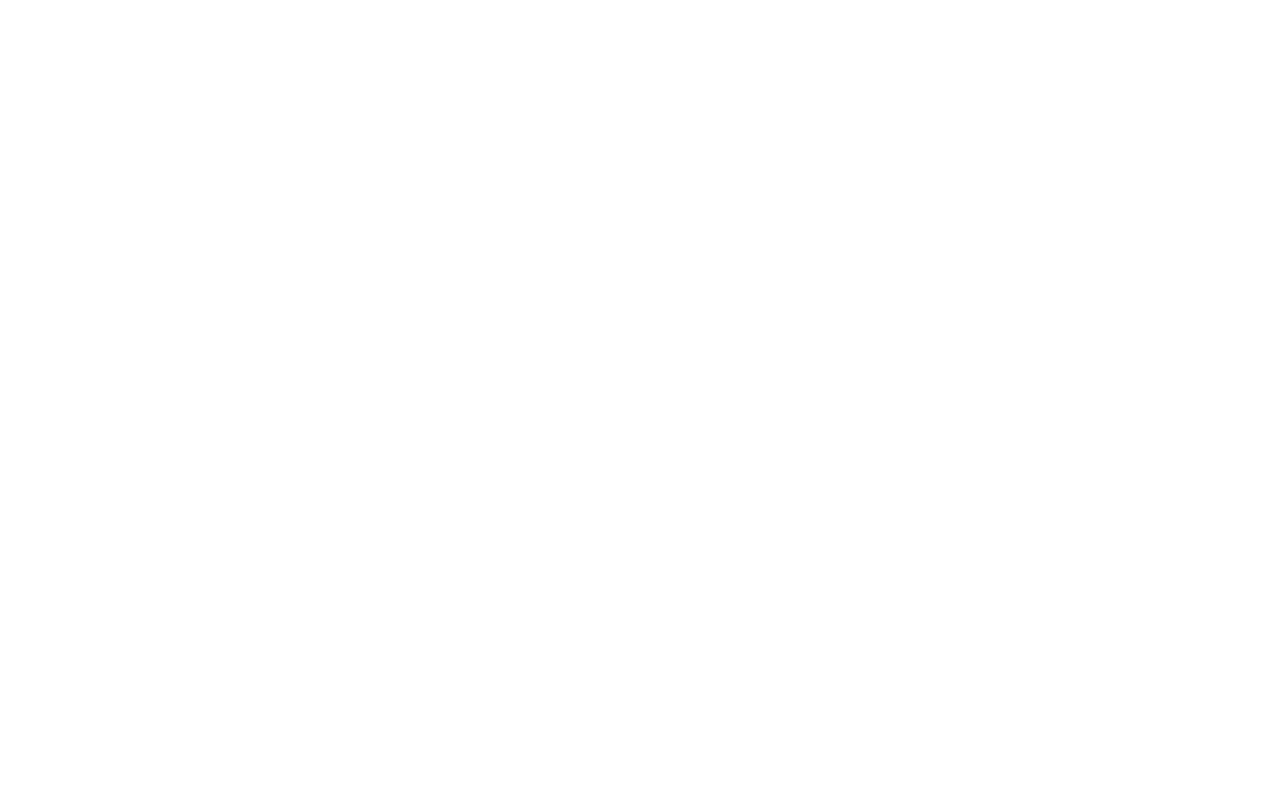
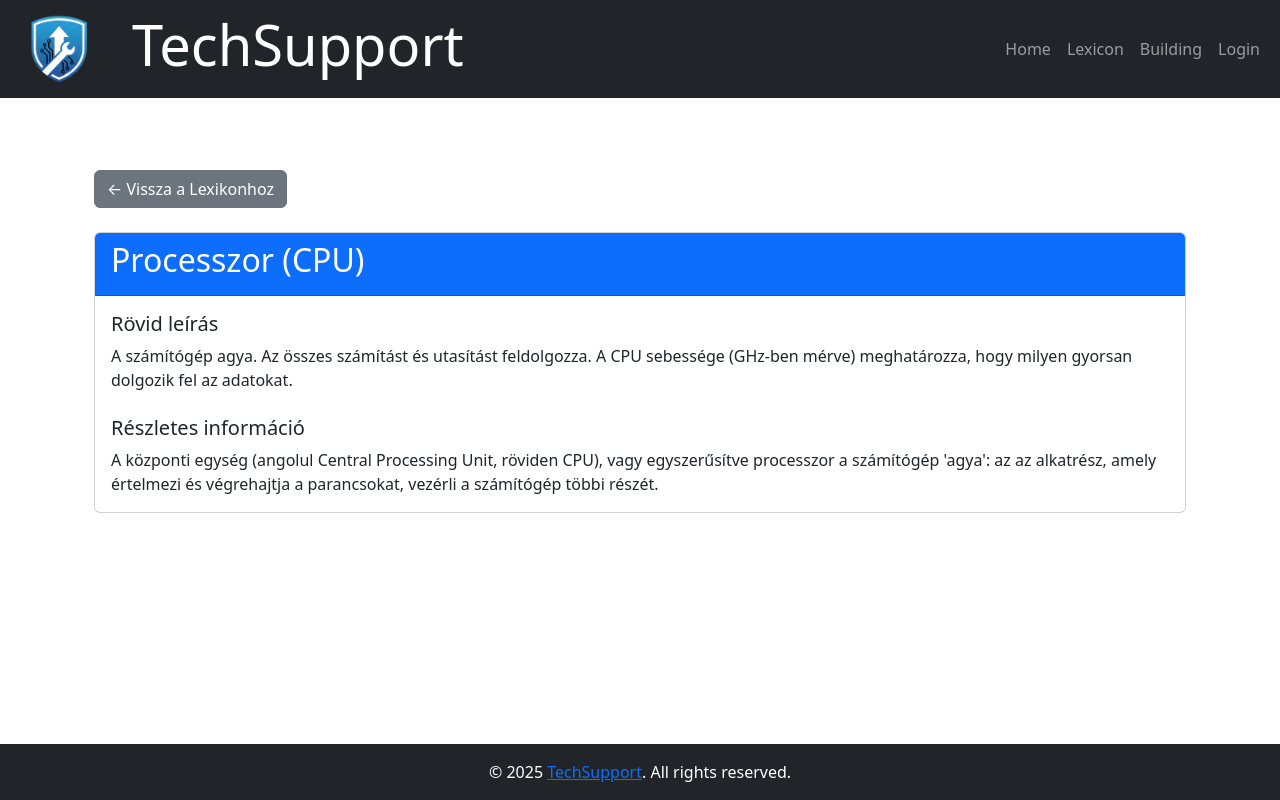
Before and after one commit to Atmerium/TechSupport_Frontend, a React (Vite) app: page /lexicon/1 in a window 1280 px wide. Before the commit this address had no page. Built offline with nearby package versions, Linux system fonts and the light colour scheme.

Commit message:
Alkatrészek részletesebb leírása külön oldalon

```diff
--- a/src/App.tsx
+++ b/src/App.tsx
@@ -3,6 +3,7 @@
 import Layout from './Pages/Layout';
 import Welcome from './Pages/Welcome';
 import Lexicon from './Pages/Lexicon';
+import Details from './Pages/Details';
 import Building from './Pages/Building';
 import Login from './Pages/Login';
 import { AuthProvider, useAuth } from './Context/AuthContext';
@@ -32,7 +33,9 @@
             </ProtectedRoute>
           } />
           <Route path="lexicon" element={<Lexicon />} />
+          <Route path="lexicon/:id" element={<Details />} />
           <Route path="building" element={<Building />} />
+          <Route path="building/:category" element={<Building />} />
         </Route>
       </Routes>
     </AuthProvider>
--- a/src/Pages/Building.tsx
+++ b/src/Pages/Building.tsx
@@ -1,10 +1,50 @@
+import { useParams, NavLink } from 'react-router';
+
 const Building = () => {
+    const { category } = useParams();
+
+    const categories = [
+        { id: 'office', label: 'Irodai / Otthoni' },
+        { id: 'gamer', label: 'Gamer' },
+    ];
+
+    const currentCategory = categories.find(c => c.id === category);
+
     return (
         <div className="p-5">
-            <h2>Building Page</h2>
-            <p>Information about building computers will be displayed here.</p>
+            <h2 className="text-2xl font-bold mb-4">Számítógép Összeállítás</h2>
+
+            {/* Category Navbar */}
+            <div className="flex flex-wrap gap-2 mb-6 border-b pb-4">
+                {categories.map((cat) => (
+                    <NavLink
+                        key={cat.id}
+                        to={`/building/${cat.id}`}
+                        className={({ isActive }) => `px-4 py-2 rounded-lg transition-colors duration-200 font-medium ${
+                            isActive
+                                ? 'bg-blue-600 text-white shadow-md'
+                                : 'bg-gray-200 text-gray-700 hover:bg-gray-300'
+                        }`}
+                    >
+                        {cat.label}
+                    </NavLink>
+                ))}
+            </div>
+
+            <div className="mt-4">
+                {currentCategory ? (
+                    <>
+                        <h3 className="text-xl">Kiválasztott kategória: <span className="font-semibold">{currentCategory.label}</span></h3>
+                        <p className="mt-2 text-gray-600">
+                            Itt jelennek majd meg a(z) {currentCategory.label.toLowerCase()} konfigurációhoz tartozó információk és alkatrészek.
+                        </p>
+                    </>
+                ) : (
+                    <p className="text-gray-600">Kérlek válassz egy kategóriát a fenti lehetőségek közül.</p>
+                )}
+            </div>
         </div>
     );
-}   ;
+};
 
 export default Building;
--- /dev/null
+++ b/src/Pages/Details.tsx
@@ -0,0 +1,47 @@
+import { useParams, useNavigate } from 'react-router';
+import { componentsData } from '../data/componentsData';
+
+const Details = () => {
+    const { id } = useParams<{ id: string }>();
+    const navigate = useNavigate();
+
+    // Find the component based on the ID from the URL
+    // Convert id to number since useParams returns string
+    const component = componentsData.find(c => c.id === Number(id));
+
+    if (!component) {
+        return (
+            <div className="container mt-5">
+                <div className="alert alert-danger">
+                    Alkatrész nem található!
+                    <button className="btn btn-outline-secondary ms-3" onClick={() => navigate('/lexicon')}>
+                        Vissza a Lexikonhoz
+                    </button>
+                </div>
+            </div>
+        );
+    }
+
+    return (
+        <div className="container mt-5">
+            <button className="btn btn-secondary mb-4" onClick={() => navigate('/lexicon')}>
+                &larr; Vissza a Lexikonhoz
+            </button>
+
+            <div className="card">
+                <div className="card-header bg-primary text-white">
+                    <h2>{component.name}</h2>
+                </div>
+                <div className="card-body">
+                    <h5 className="card-title">Rövid leírás</h5>
+                    <p className="card-text mb-4">{component.description}</p>
+
+                    <h5 className="card-title">Részletes információ</h5>
+                    <p className="card-text">{component.details}</p>
+                </div>
+            </div>
+        </div>
+    );
+};
+
+export default Details;
--- a/src/Pages/Lexicon.tsx
+++ b/src/Pages/Lexicon.tsx
@@ -1,36 +1,12 @@
+import { useNavigate } from 'react-router';
+import { componentsData } from '../data/componentsData';
+
 const Lexicon = () => {
-    const components = [
-        {
-            id: 1,
-            name: "Processzor (CPU)",
-            description: "A számítógép agya. Az összes számítást és utasítást feldolgozza. A CPU sebessége (GHz-ben mérve) meghatározza, hogy milyen gyorsan dolgozik fel az adatokat."
-        },
-        {
-            id: 2,
-            name: "Memória (RAM)",
-            description: "Az ideiglenes tárolóhely, ahol az aktív programok és adatok kerülnek. Minél több RAM-od van, annál több alkalmazást tudsz egyidejűleg futtatni."
-        },
-        {
-            id: 3,
-            name: "Merevlemez (HDD/SSD)",
-            description: "Az állandó tárolóhely, ahol az operációs rendszer és az összes fájlod tárolódik. Az SSD gyorsabb, mint a hagyományos HDD."
-        },
-        {
-            id: 4,
-            name: "Videokártya (GPU)",
-            description: "A grafikus feldolgozásért felelős alkatrész. Fontos a játékokhoz, videó szerkesztéshez és grafikai munkához."
-        },
-        {
-            id: 5,
-            name: "Alaplapja (Motherboard)",
-            description: "Az összes alkatrészt összeköti. Az alaplapot választva meg, hogy milyen típusú processzort és memóriát tudsz használni."
-        },
-        {
-            id: 6,
-            name: "Tápegység (PSU)",
-            description: "Az elektromos áramot biztosítja a számítógépnek. A wattszáma (W-ban mérve) meghatározza, hogy mekkora terhelést képes elbírni."
-        }
-    ];
+    const navigate = useNavigate();
+
+    const handleCardClick = (id: number) => {
+        navigate(`/lexicon/${id}`);
+    };
 
     return (
         <>
@@ -45,9 +21,13 @@
 
             <div className="container">
                 <div className="row">
-                    {components.map((component) => (
+                    {componentsData.map((component) => (
                         <div key={component.id} className="col-md-6 mb-4">
-                            <div className="card h-100">
+                            <div
+                                className="card h-100"
+                                style={{ cursor: 'pointer' }}
+                                onClick={() => handleCardClick(component.id)}
+                            >
                                 <div className="card-body">
                                     <h5 className="card-title">{component.name}</h5>
                                     <p className="card-text">{component.description}</p>
--- /dev/null
+++ b/src/data/componentsData.ts
@@ -0,0 +1,38 @@
+export const componentsData = [
+    {
+        id: 1,
+        name: "Processzor (CPU)",
+        description: "A számítógép agya. Az összes számítást és utasítást feldolgozza. A CPU sebessége (GHz-ben mérve) meghatározza, hogy milyen gyorsan dolgozik fel az adatokat.",
+        details: "A központi egység (angolul Central Processing Unit, röviden CPU), vagy egyszerűsítve processzor a számítógép 'agya': az az alkatrész, amely értelmezi és végrehajtja a parancsokat, vezérli a számítógép többi részét."
+    },
+    {
+        id: 2,
+        name: "Memória (RAM)",
+        description: "Az ideiglenes tárolóhely, ahol az aktív programok és adatok kerülnek. Minél több RAM-od van, annál több alkalmazást tudsz egyidejűleg futtatni.",
+        details: "A véletlen elérésű memória (random-access memory, RAM) egy írható és olvasható adattároló eszköz. A RAM tárolja azokat az adatokat, amelyeket a processzor éppen használ."
+    },
+    {
+        id: 3,
+        name: "Merevlemez (HDD/SSD)",
+        description: "Az állandó tárolóhely, ahol az operációs rendszer és az összes fájlod tárolódik. Az SSD gyorsabb, mint a hagyományos HDD.",
+        details: "A merevlemez (HDD) mágneses adattároló, míg az SSD (Solid State Drive) félvezető alapú mozgó alkatrész nélküli tároló. Az SSD sokkal gyorsabb adatátvitelt tesz lehetővé."
+    },
+    {
+        id: 4,
+        name: "Videokártya (GPU)",
+        description: "A grafikus feldolgozásért felelős alkatrész. Fontos a játékokhoz, videó szerkesztéshez és grafikai munkához.",
+        details: "A grafikus processzor (GPU) a videokártya központi egysége. Specifikus feladata a képek, videók és 3D grafika renderelése és megjelenítése."
+    },
+    {
+        id: 5,
+        name: "Alaplap (Motherboard)",
+        description: "Az összes alkatrészt összeköti. Az alaplapot választva meg, hogy milyen típusú processzort és memóriát tudsz használni.",
+        details: "Az alaplap a számítógép központi nyomtatott áramköre. Ez biztosítja a kapcsolatot a CPU, a memória, a merevlemezek és az egyéb perifériák között."
+    },
+    {
+        id: 6,
+        name: "Tápegység (PSU)",
+        description: "Az elektromos áramot biztosítja a számítógépnek. A wattszáma (W-ban mérve) meghatározza, hogy mekkora terhelést képes elbírni.",
+        details: "A tápegység (Power Supply Unit, PSU) alakítja át a hálózati váltakozó áramot a számítógép alkatrészei által használt kisfeszültségű egyenárammá."
+    }
+];
```
